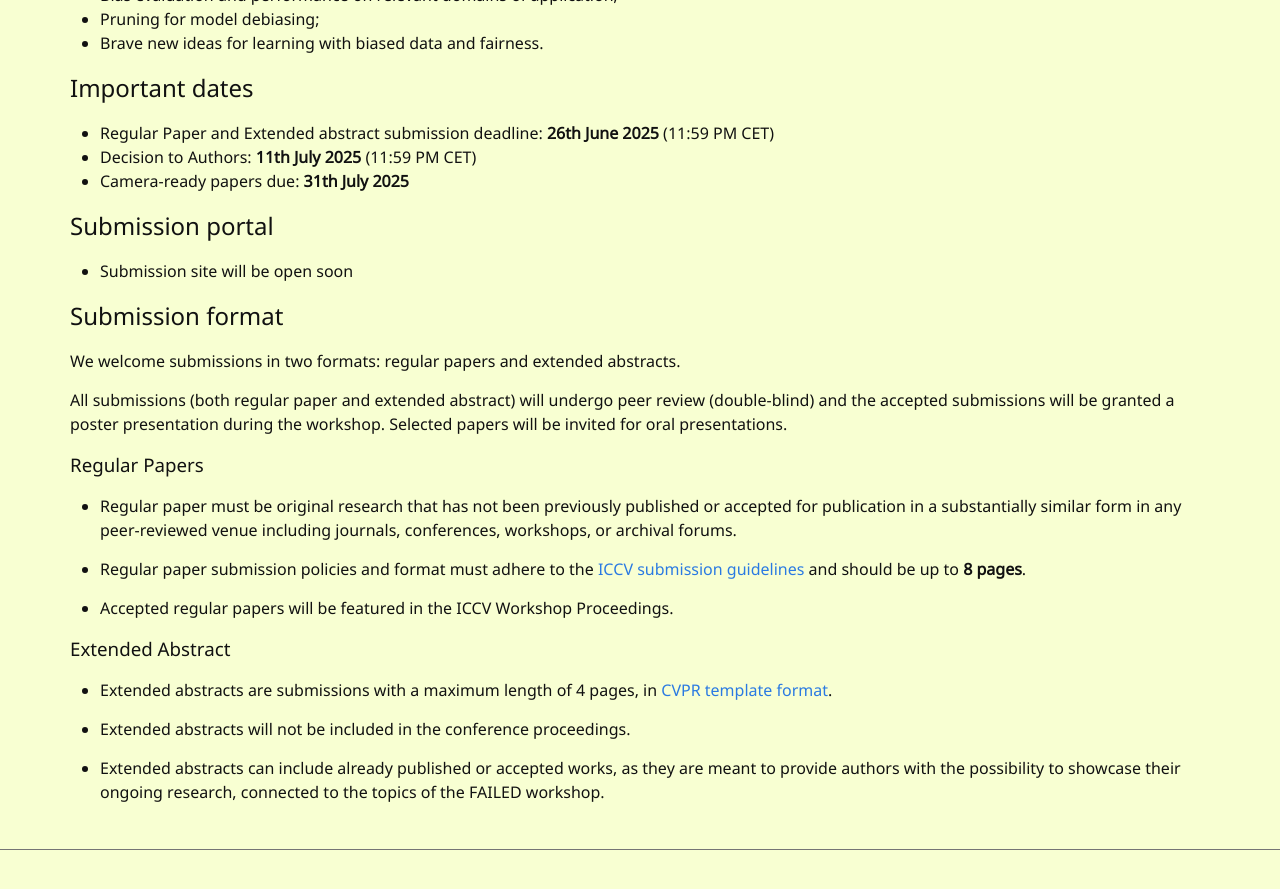
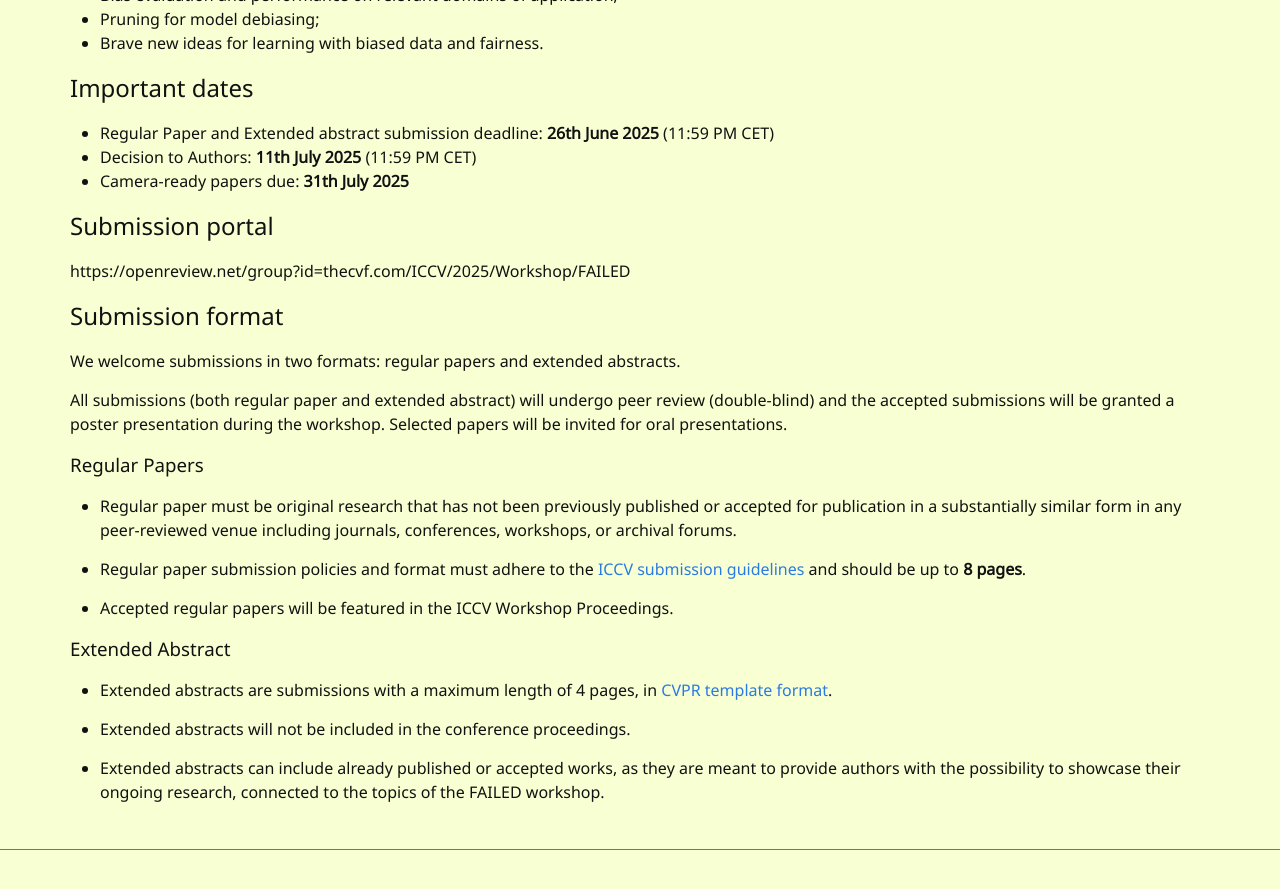
Before and after one commit to 2nd-FAILED-Workshop-ICCV-2025/2nd-FAILED-Workshop-ICCV-2025.github.io, a Jekyll site: the page built from 0-call.md, in a window 1280 px wide and 900 px high, scrolled down 654 px. Shown: the top 889 px of the window. Built offline with Jekyll 4.4.1, drawn with Linux system fonts in a browser that asks for light colours.

Commit message:
Update 0-call.md

```diff
--- a/0-call.md
+++ b/0-call.md
@@ -29,7 +29,7 @@ We welcome the submissions of original and high-quality papers including (but no
 
 ## Submission portal
 
-* Submission site will be open soon
+https://openreview.net/group?id=thecvf.com/ICCV/2025/Workshop/FAILED
 
 ## Submission format
 
```
